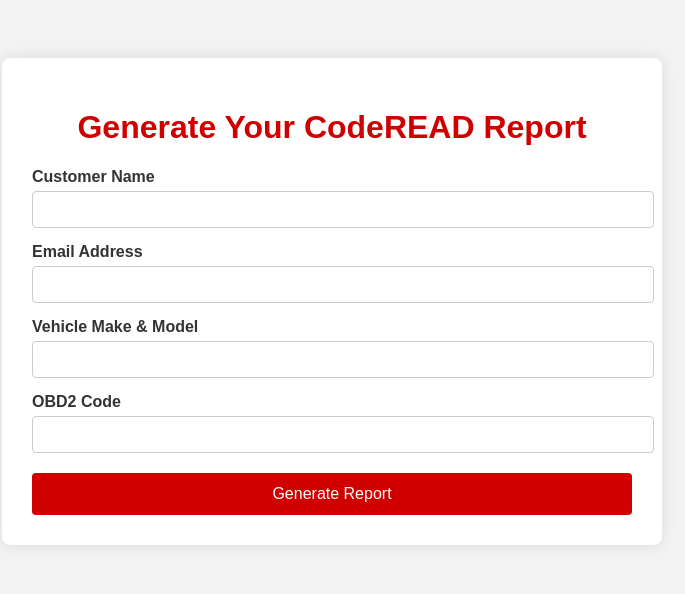
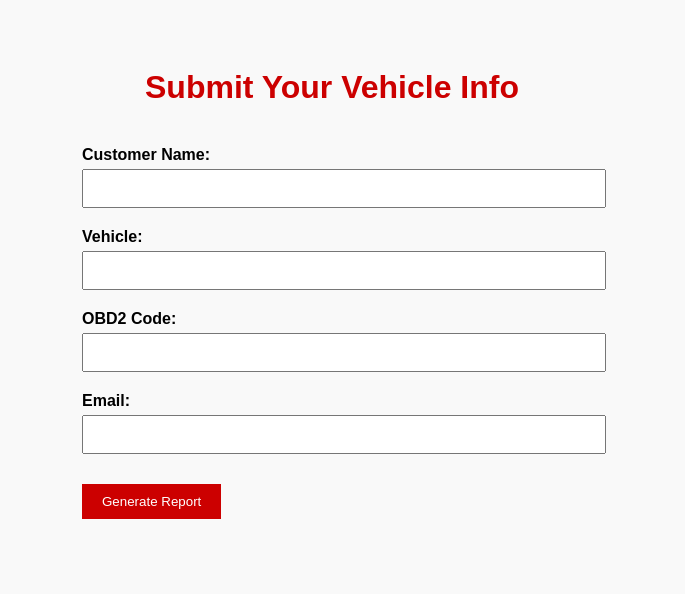
Before and after one commit to CODEREaDer24/coderead, a Flask app: template templates/form.html in a window 1280 px wide. Shown: the top 594 px of the page, without its empty margins (308-993 px from the left). Run offline with Flask 3, Linux system fonts and the light colour scheme; the template is opened without the code that fills it, so the values that code supplies are empty.

Commit message:
Update form.html

```diff
--- a/templates/form.html
+++ b/templates/form.html
@@ -1,72 +1,61 @@
 <!DOCTYPE html>
-<html lang="en">
+<html>
 <head>
-  <meta charset="UTF-8">
-  <title>CodeREAD Diagnostic Generator</title>
+  <title>CodeREAD - Submit Diagnostic Info</title>
   <style>
     body {
       font-family: Arial, sans-serif;
-      background: #f3f3f3;
-      padding: 50px;
-      color: #333;
-    }
-    .container {
-      background: white;
-      max-width: 600px;
-      margin: auto;
-      padding: 30px;
-      border-radius: 8px;
-      box-shadow: 0 0 15px rgba(0,0,0,0.1);
+      background: #f9f9f9;
+      padding: 40px;
     }
     h1 {
+      color: #cc0000;
       text-align: center;
-      color: #d10000;
+      margin-bottom: 40px;
+    }
+    form {
+      max-width: 500px;
+      margin: auto;
     }
     label {
+      font-weight: bold;
       display: block;
-      margin-top: 15px;
-      font-weight: bold;
+      margin-top: 20px;
     }
     input {
       width: 100%;
       padding: 10px;
       margin-top: 5px;
-      border: 1px solid #ccc;
-      border-radius: 4px;
     }
     button {
-      margin-top: 20px;
-      padding: 12px;
-      width: 100%;
-      background-color: #d10000;
+      margin-top: 30px;
+      padding: 10px 20px;
+      background-color: #cc0000;
       color: white;
       border: none;
-      border-radius: 4px;
-      font-size: 16px;
+      cursor: pointer;
     }
     button:hover {
-      background-color: #a80000;
+      background-color: #a00000;
     }
   </style>
 </head>
 <body>
-  <div class="container">
-    <h1>Generate Your CodeREAD Report</h1>
-    <form action="/generate" method="post">
-      <label for="name">Customer Name</label>
-      <input type="text" name="name" id="name" required>
+  <h1>Submit Your Vehicle Info</h1>
+  <form method="POST" action="/report">
+    <label for="name">Customer Name:</label>
+    <input type="text" id="name" name="name" required>
 
-      <label for="email">Email Address</label>
-      <input type="email" name="email" id="email" required>
+    <label for="vehicle">Vehicle:</label>
+    <input type="text" id="vehicle" name="vehicle" required>
 
-      <label for="vehicle">Vehicle Make & Model</label>
-      <input type="text" name="vehicle" id="vehicle" required>
+    <label for="code">OBD2 Code:</label>
+    <input type="text" id="code" name="code" required>
 
-      <label for="code">OBD2 Code</label>
-      <input type="text" name="code" id="code" required>
+    <label for="email">Email:</label>
+    <input type="email" id="email" name="email" required>
 
-      <button type="submit">Generate Report</button>
-    </form>
-  </div>
+    <button type="submit">Generate Report</button>
+  </form>
 </body>
 </html>
```
